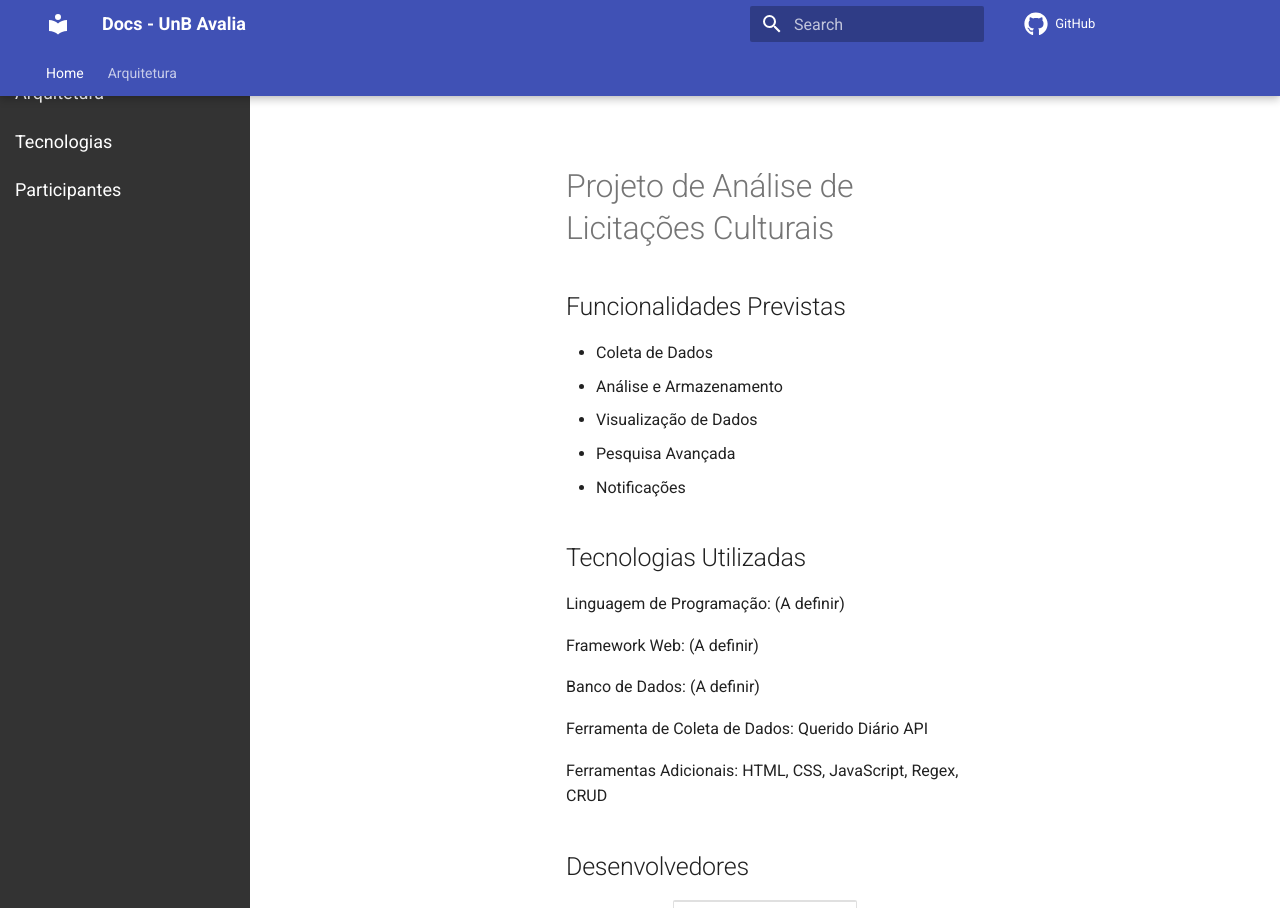
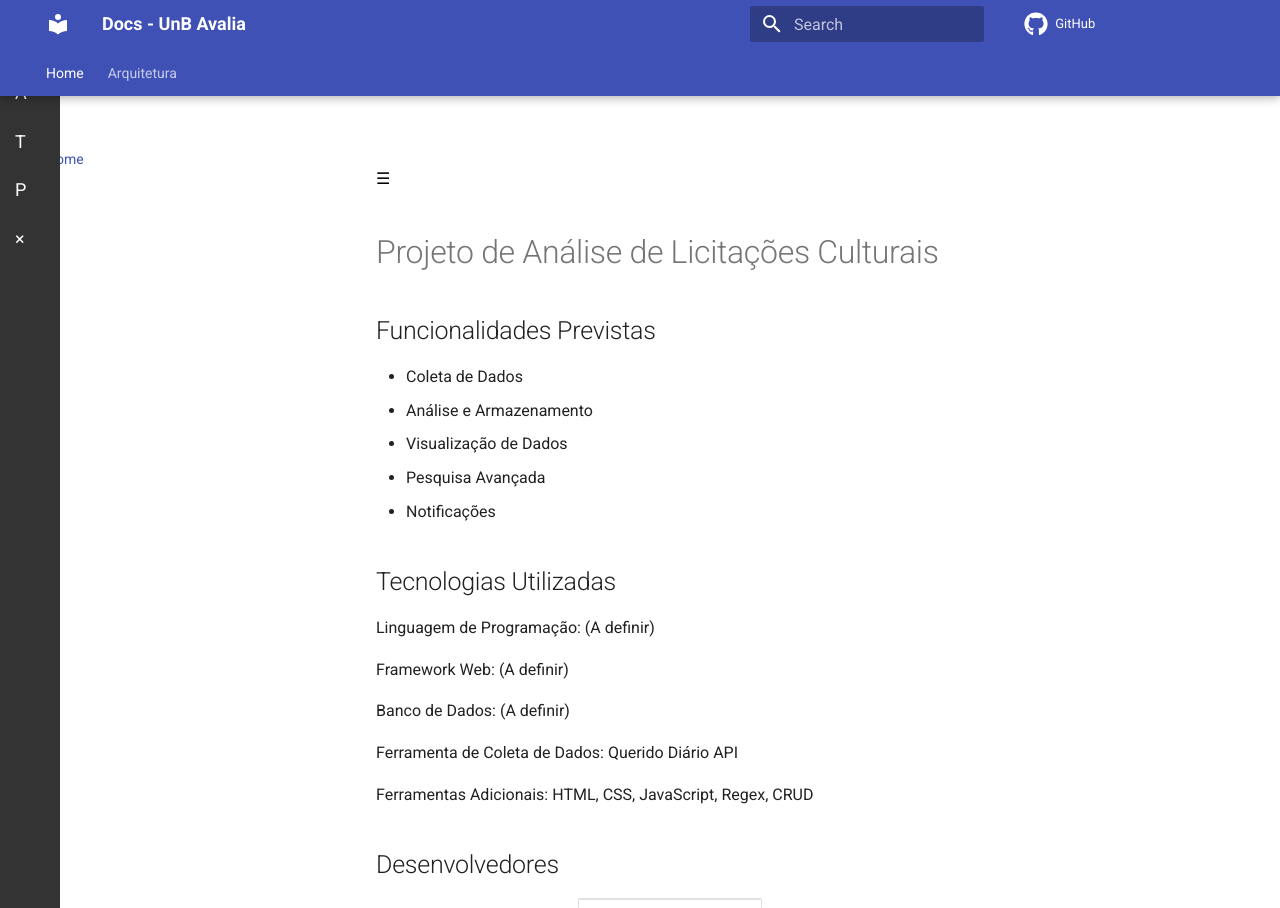
Before and after one commit to unb-mds/2024-1-squad04, an MkDocs documentation site: the page built from docs/index.md, in a window 1280 px wide and 1245 px high, cut to the strip 0-908 px from the top of the window. Built offline with MkDocs 1.6.1 and Material for MkDocs 9.7.7, drawn with Linux system fonts in a browser that asks for light colours; comment, search, counter and statistics services are not loaded.

Commit message:
Expansão da barra lateral

```diff
--- a/docs/index.md
+++ b/docs/index.md
@@ -8,12 +8,14 @@
         /* Estilo para a barra lateral */
         .sidebar {
             height: 100%;
-            width: 250px;
+            width: 60px; /* Largura inicial da barra lateral */
             position: fixed;
             top: 0;
             left: 0;
             background-color: #333;
             padding-top: 20px;
+            overflow-x: hidden; /* Para esconder os links quando a barra estiver fechada */
+            transition: 0.5s; /* Transição suave para a animação */
         }
 
         /* Estilo para os links na barra lateral */
@@ -34,15 +36,21 @@
 <body>
 
 <!-- Barra lateral -->
-<div class="sidebar">
-    <a href="#sprints">Sprints</a>
-    <a href="#arquitetura">Arquitetura</a>
-    <a href="#tecnologias">Tecnologias</a>
-    <a href="#participantes">Participantes</a>
+<div class="sidebar" id="sidebar">
+    <a href="#sprints">S</a>
+    <a href="#arquitetura">A</a>
+    <a href="#tecnologias">T</a>
+    <a href="#participantes">P</a>
+    <a href="javascript:void(0);" class="closebtn" onclick="toggleSidebar()">×</a>
+</div>
+
+<!-- Botão para abrir a barra lateral -->
+<div style="margin-left: 60px; padding: 20px;">
+    <button class="openbtn" onclick="toggleSidebar()">☰</button>
 </div>
 
 <!-- Conteúdo da página -->
-<div style="margin-left: 250px; padding: 20px;">
+<div style="margin-left: 60px; padding: 20px;">
     <h1>Projeto de Análise de Licitações Culturais</h1>
 
     <h2>Funcionalidades Previstas</h2>
@@ -77,5 +85,16 @@
     </center>
 </div>
 
+<script>
+    function toggleSidebar() {
+        var sidebar = document.getElementById("sidebar");
+        if (sidebar.style.width === "60px") {
+            sidebar.style.width = "250px";
+        } else {
+            sidebar.style.width = "60px";
+        }
+    }
+</script>
+
 </body>
 </html>
```
